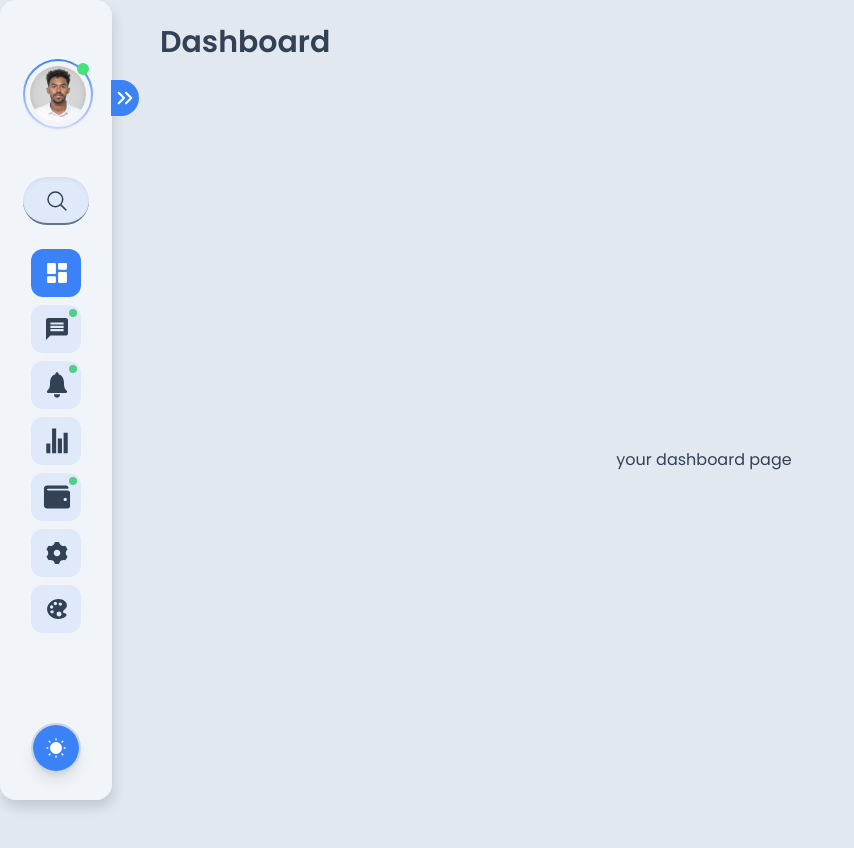
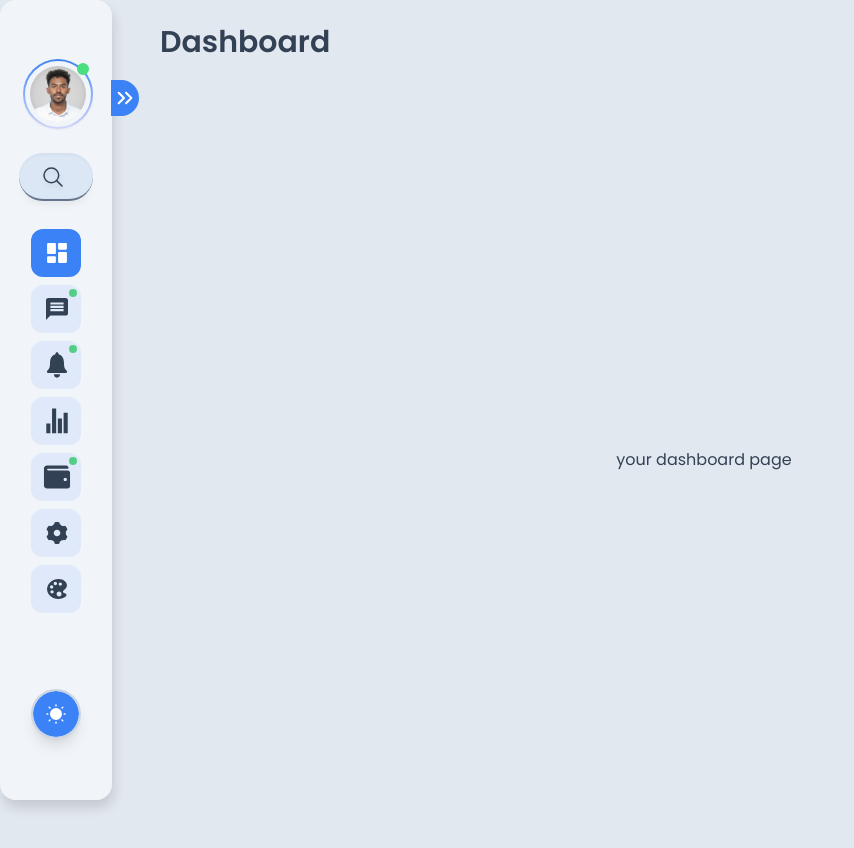
Before and after one commit to Elijah-05/responsive-sidebar, a React (Vite) app: page / in a window 1280 px wide. Shown: the top 848 px of the page, without its empty margins (0-854 px from the left). Built offline with nearby package versions, Linux system fonts and the light colour scheme.

Commit message:
feat: sidebar overflow scroll feature added

```diff
--- a/src/components/search/Search.tsx
+++ b/src/components/search/Search.tsx
@@ -15,7 +15,7 @@ const Search = ({ isCollapsed, toggleSideBar }: CollapsePropsType) => {
 
   return (
     <div
-      className={`${currentTheme.primary_color.bg}  bg-opacity-10 group ${
+      className={`${currentTheme.primary_color.bg} mx-4 bg-opacity-10 group ${
         isInputFocused
           ? `border-t-2 border-b-2 ${currentTheme.primary_color.border}`
           : "border-t-0 border-b-2 border-slate-500"
--- a/src/components/side_bar/SideBar.tsx
+++ b/src/components/side_bar/SideBar.tsx
@@ -35,13 +35,15 @@ const SideBar = ({ isCollapsed, toggleSideBar }: CollapsePropsType) => {
   return (
     <div
       className={`${theme.sidebar_bg} ${
-        isCollapsed ? "-translate-x-[330px] md:translate-x-0 w-[330px] md:w-28" : "w-[330px]"
-      }  fixed z-[99] h-full top-0 left-0 pt-14 rounded-2xl transition-all duration-500 shadow-[2px_8px_12px_#00000020]`}
+        isCollapsed
+          ? "-translate-x-[330px] md:translate-x-0 w-[330px] md:w-28"
+          : "w-[330px]"
+      }  fixed z-[99] h-screen top-0 left-0 pt-14 rounded-2xl transition-all duration-500 shadow-[2px_8px_12px_#00000020]`}
     >
       <div
         className={`relative ${
           isCollapsed ? "pl-6 md:pl-5" : "pl-6"
-        } transition-all duration-300 `}
+        } transition-all duration-300 mb-4`}
       >
         <div className={`flex items-center gap-3 w-[100%] overflow-hidden`}>
           <Avatar src={Profile} isCollapsed={isCollapsed} />
@@ -86,9 +88,11 @@ const SideBar = ({ isCollapsed, toggleSideBar }: CollapsePropsType) => {
           />
         </button>
       </div>
-      <div className={`px-5 mt-10`}>
+      <div className="pb-1 drop-shadow-md">
         <Search isCollapsed={isCollapsed} toggleSideBar={toggleSideBar} />
-        <div className="space-y-[8px] my-6 ">
+      </div>
+      <div className=" h-full flex flex-col justify-between gap-y-10 overflow-y-scroll hideScrollBar ">
+        <div className="space-y-[8px] my-6 px-5 mt-6 ">
           <List
             isCollapsed={isCollapsed}
             icon1={<DashboardIcon className={`text-2xl `} />}
@@ -156,8 +160,13 @@ const SideBar = ({ isCollapsed, toggleSideBar }: CollapsePropsType) => {
             path="theme"
           />
         </div>
-        <ThemeSwitch isCollapsed={isCollapsed} toggleSideBar={toggleSideBar} />
-        <SideBarFooter isCollapsed={isCollapsed} />
+        <div className="sm:pb-40">
+          <ThemeSwitch
+            isCollapsed={isCollapsed}
+            toggleSideBar={toggleSideBar}
+          />
+          <SideBarFooter isCollapsed={isCollapsed} />
+        </div>
       </div>
     </div>
   );
--- a/src/components/side_bar/SideBarFooter.tsx
+++ b/src/components/side_bar/SideBarFooter.tsx
@@ -8,7 +8,7 @@ const SideBarFooter = ({ isCollapsed }: { isCollapsed: boolean }) => {
     <div
       className={`${
         isCollapsed ? "text-xs md:opacity-0 md:text-[0rem]" : "text-xs opacity-100"
-      } absolute shrink-0 left-0 right-0 bottom-4 px-6 ${
+      } shrink-0 left-0 mt-4 px-6 ${
         theme.text_color
       } grow transition-all duration-500`}
     >
--- a/src/components/switch/ThemeSwitch.tsx
+++ b/src/components/switch/ThemeSwitch.tsx
@@ -21,9 +21,11 @@ const ThemeSwitch = ({ isCollapsed }: CollapsePropsType) => {
 
   return (
     <div
-      className={`group flex items-center justify-evenly ${
-        isCollapsed ? "shrink-0 h-[50px] w-[50px] mx-auto bottom-6" : "w-auto bottom-20 h-12"
-      } absolute overflow-hidde left-6 right-6 border-2 ${
+      className={`group relative flex items-center justify-evenly mx-6 ${
+        isCollapsed
+          ? "shrink-0 h-[50px] w-[50px] mx-auto"
+          : "w-fu h-12"
+      }  overflow-hidden border-2 ${
         theme.border_color
       } bg-opacity-5 grow rounded-full shadow-lg duration-500`}
     >
@@ -58,7 +60,9 @@ const ThemeSwitch = ({ isCollapsed }: CollapsePropsType) => {
         className={`absolute z-50 left-0 top-0 ${
           isCollapsed
             ? `shrink-0 w-full h-full`
-            : `${isDark ? "translate-x-full" : "translate-x-0"} w-1/2 scale-[0.94]`
+            : `${
+                isDark ? "translate-x-full" : "translate-x-0"
+              } w-1/2 scale-[0.94]`
         } ${
           theme.primary_color.bg
         } text-white flex justify-center items-center gap-4 h-full rounded-full duration-500 transition-all`}
```
Also changed, not shown: 1 other file (tests, documents, lock files or other folders).
